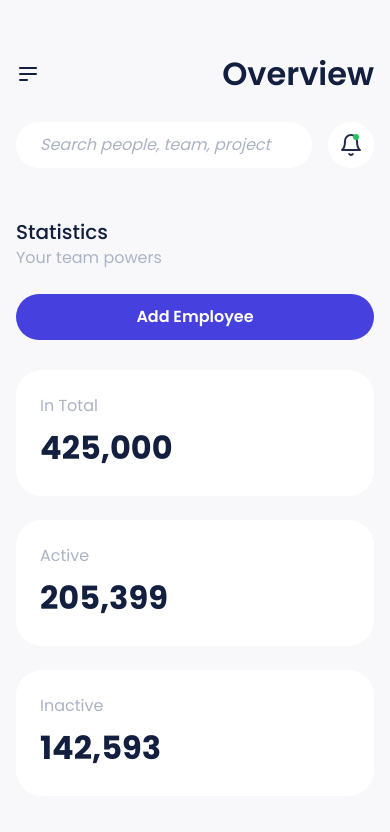
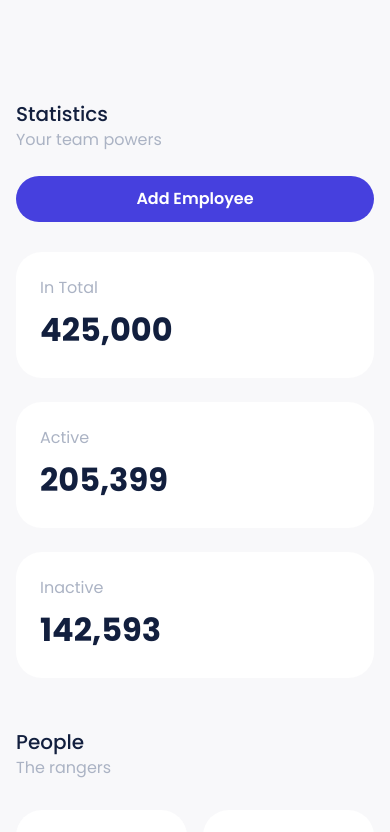
Before and after one commit to farhanjiratullah/powerhuman-frontend, a Nuxt app: page /dashboard/employees in a window 390 px wide. Shown: the top 832 px of the page. Built offline with nearby package versions, Linux system fonts and the light colour scheme.

Commit message:
feat: Add teams index page

```diff
--- a/layouts/dashboard.vue
+++ b/layouts/dashboard.vue
@@ -43,10 +43,13 @@
                         <img src="/svgs/ic-users.svg" alt="" />
                         Employees
                     </MyNuxtLink>
-                    <a href="my_teams.html" class="nav-link">
+                    <MyNuxtLink
+                        :to="{ name: 'dashboard-teams' }"
+                        class="nav-link"
+                    >
                         <img src="/svgs/ic-briefcase.svg" alt="" />
                         My Teams
-                    </a>
+                    </MyNuxtLink>
                     <a href="roles.html" class="nav-link">
                         <img src="/svgs/ic-flag.svg" alt="" />
                         Roles
@@ -82,50 +85,6 @@
         <div
             class="lg:pr-[70px] py-[50px] lg:ml-[320px] xl:ml-[365px] px-4 lg:pl-0"
         >
-            <!-- Top Section -->
-            <section
-                class="flex flex-col flex-wrap justify-between gap-6 md:items-center md:flex-row"
-            >
-                <div class="flex items-center justify-between gap-4">
-                    <a href="#" id="toggleOpenSidebar" class="lg:hidden">
-                        <svg
-                            class="w-6 h-6 text-dark"
-                            fill="none"
-                            stroke="currentColor"
-                            viewBox="0 0 24 24"
-                            xmlns="http://www.w3.org/2000/svg"
-                        >
-                            <path
-                                stroke-linecap="round"
-                                stroke-linejoin="round"
-                                stroke-width="2"
-                                d="M4 6h16M4 12h16M4 18h7"
-                            ></path>
-                        </svg>
-                    </a>
-                    <div class="text-[32px] font-semibold text-dark">
-                        Overview
-                    </div>
-                </div>
-                <div class="flex items-center gap-4">
-                    <form class="shrink md:w-[516px] w-full">
-                        <input
-                            type="text"
-                            name=""
-                            id=""
-                            class="input-field !outline-none !border-none italic form-icon-search ring-indigo-200 focus:ring-2 transition-all duration-300 w-full"
-                            placeholder="Search people, team, project"
-                        />
-                    </form>
-                    <a
-                        href="#"
-                        class="flex-none w-[46px] h-[46px] bg-white rounded-full p-[11px] relative notification-dot"
-                    >
-                        <img src="/svgs/ic-bell.svg" alt="" />
-                    </a>
-                </div>
-            </section>
-
             <slot></slot>
         </div>
     </div>
```
